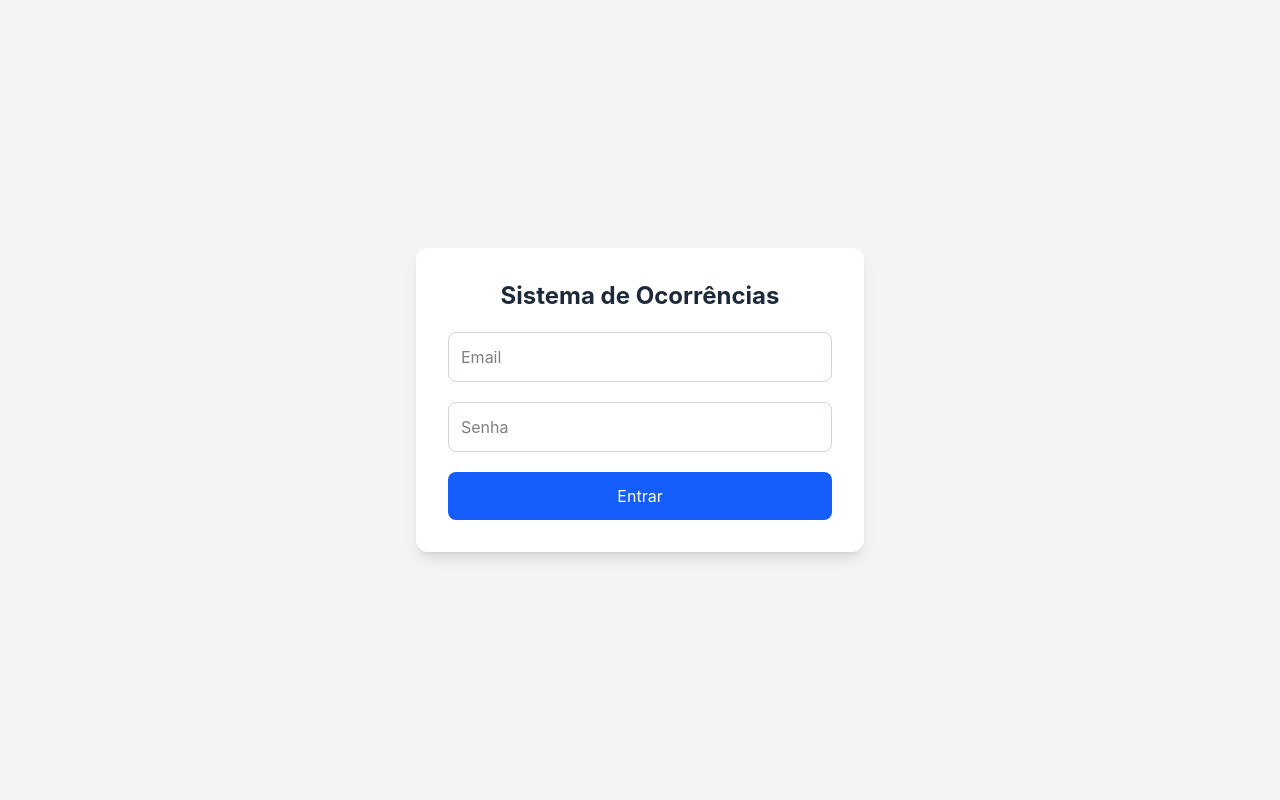
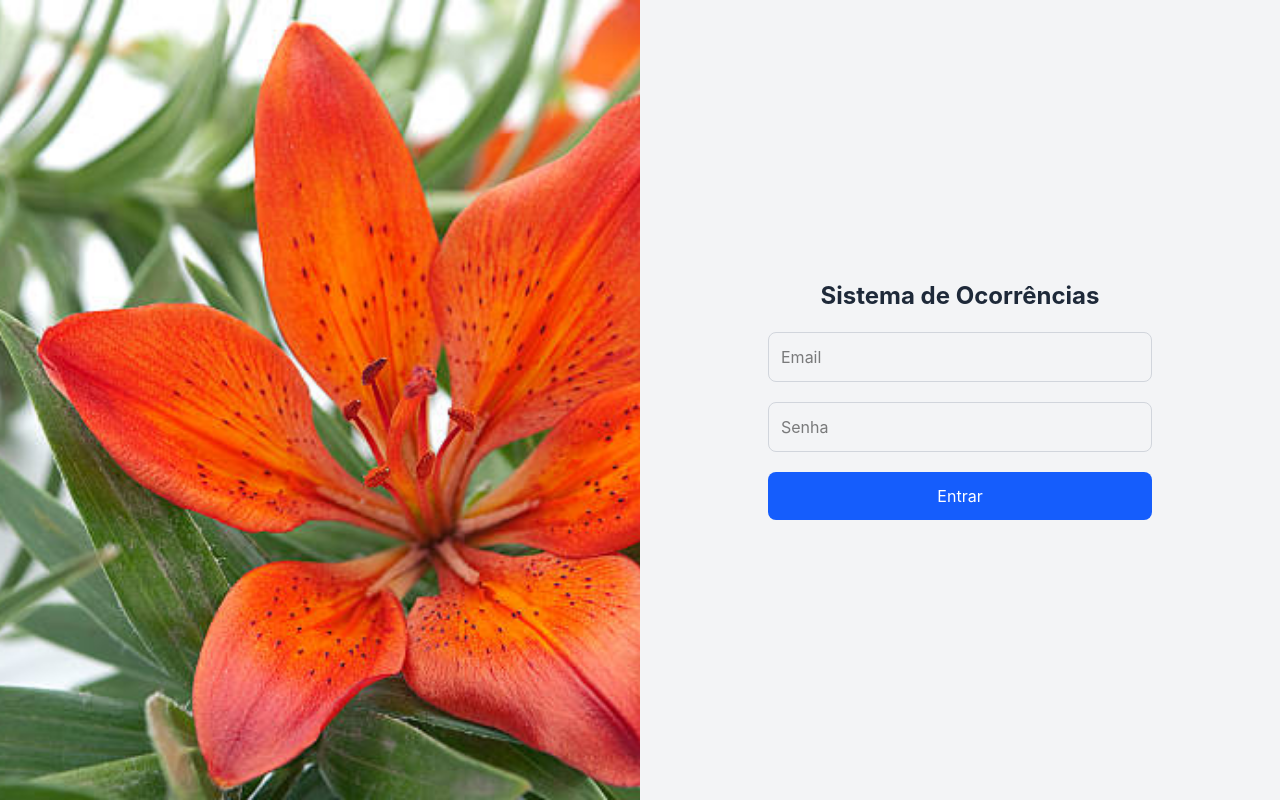
Before and after one commit to Ivozeraa/log-zelia, a React (Vite) app: page /login in a window 1280 px wide. Built offline with nearby package versions, Linux system fonts and the light colour scheme.

Commit message:
feat: add login image and restructure layout in Login component

```diff
--- a/src/pages/Login.jsx
+++ b/src/pages/Login.jsx
@@ -1,6 +1,8 @@
 import { useState } from "react"
 import { supabase } from "../utils/supabase"
 import { useNavigate } from "react-router-dom"
+
+import img from "../assets/images/img.jpg"
 
 export const Login = () => {
 
@@ -22,15 +24,24 @@ export const Login = () => {
       return
     }
 
-    console.log("Login bem-sucedido")
     navigate("/")
   }
 
   return (
-    <div className="min-h-screen flex items-center justify-center bg-gray-100">
+    <div className="flex h-screen">
+
+      <div className="w-1/2 h-full">
+        <img
+          src={img}
+          alt="Imagem de login"
+          className="w-full h-full object-cover"
+        />
+      </div>
+
+      <div className="w-1/2 flex items-center justify-center bg-gray-100">
         <form
           onSubmit={handleLogin}
-        className="bg-white p-8 rounded-xl shadow-lg w-full max-w-md space-y-5"
+          className="p-8 w-full max-w-md space-y-5"
         >
 
           <h1 className="text-2xl font-bold text-center text-gray-800">
@@ -58,6 +69,7 @@ export const Login = () => {
           </button>
 
         </form>
+      </div>
 
     </div>
   )
```
Also changed, not shown: src/assets/images/img.jpg (added). Lines whose indentation alone changed are shown as unchanged.
